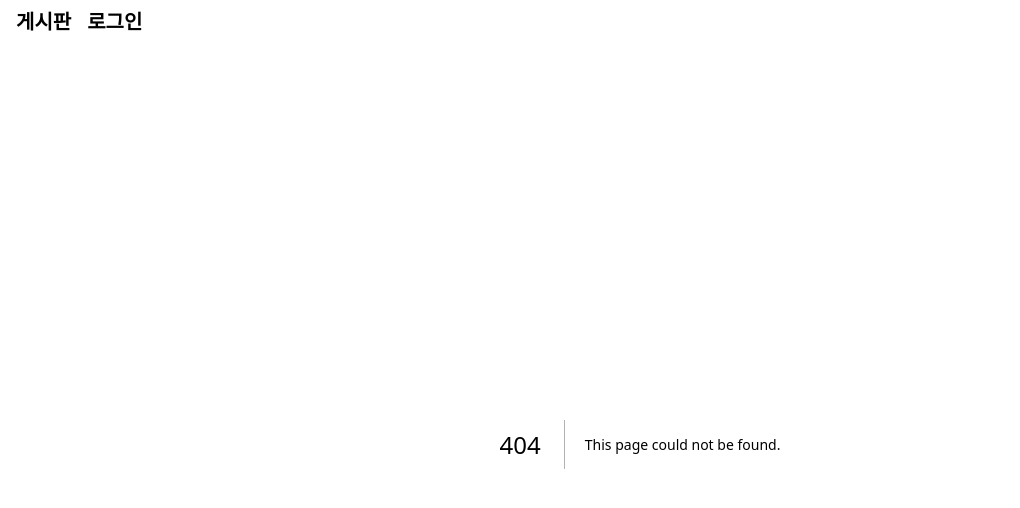
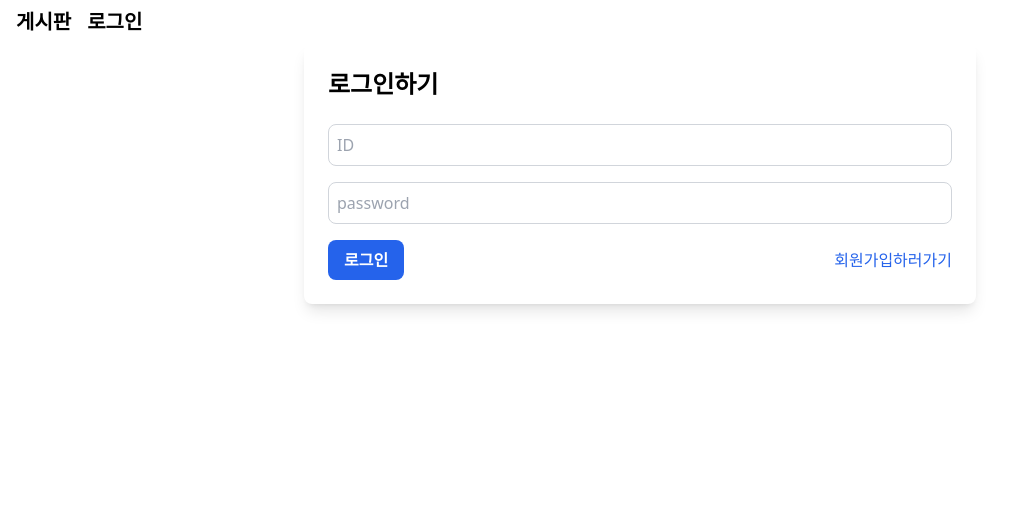
Before and after one commit to kudongku/board_frontend_typescript, a Next.js app: page /login in a window 1280 px wide. Before the commit this address had no page. Shown: the top 508 px of the page, without its empty margins (0-1020 px from the left). Built offline with nearby package versions, Linux system fonts and the light colour scheme.

Commit message:
feat : 로그인 페이지 구현

```diff
--- /dev/null
+++ b/src/app/login/page.tsx
@@ -0,0 +1,73 @@
+'use client';
+
+import { FormEvent } from 'react';
+import instance from '@/utils/axios';
+import Link from 'next/link';
+
+const Login: React.FC = () => {
+  const handleSubmit = async (
+    event: FormEvent<HTMLFormElement>
+  ): Promise<void> => {
+    event.preventDefault();
+
+    const formData = new FormData(event.currentTarget);
+    const data = Object.fromEntries(formData);
+
+    try {
+      const response = await instance.post('/users/login', data);
+      const bearerToken = response.data;
+      if (bearerToken) {
+        localStorage.setItem('bearerToken', bearerToken);
+        window.location.href = '/';
+      }
+    } catch (error: any) {
+      console.error('로그인 실패:', error);
+      alert(error.response?.data || '에러가 발생했습니다.');
+    }
+  };
+
+  return (
+    <div className="max-w-2xl mx-auto p-6 bg-white shadow-lg rounded-lg">
+      <h1 className="text-2xl font-bold mb-6">로그인하기</h1>
+      <form onSubmit={handleSubmit} className="space-y-4">
+        <div>
+          <input
+            id="username"
+            type="text"
+            name="username"
+            placeholder="ID"
+            required
+            className="w-full p-2 border border-gray-300 rounded-lg focus:outline-none focus:ring-2 focus:ring-blue-500"
+          />
+        </div>
+        <div>
+          <input
+            id="password"
+            type="password"
+            name="password"
+            placeholder="password"
+            required
+            className="w-full p-2 border border-gray-300 rounded-lg focus:outline-none focus:ring-2 focus:ring-blue-500"
+          />
+        </div>
+
+        <div className="flex justify-between items-center mt-4">
+          <button
+            type="submit"
+            className="px-4 py-2 bg-blue-600 text-white font-semibold rounded-lg hover:bg-blue-700 transition duration-300"
+          >
+            로그인
+          </button>
+          <Link
+            href="/signup"
+            className="text-blue-600 hover:text-blue-800 transition-colors duration-300"
+          >
+            회원가입하러가기
+          </Link>
+        </div>
+      </form>
+    </div>
+  );
+};
+
+export default Login;
```
